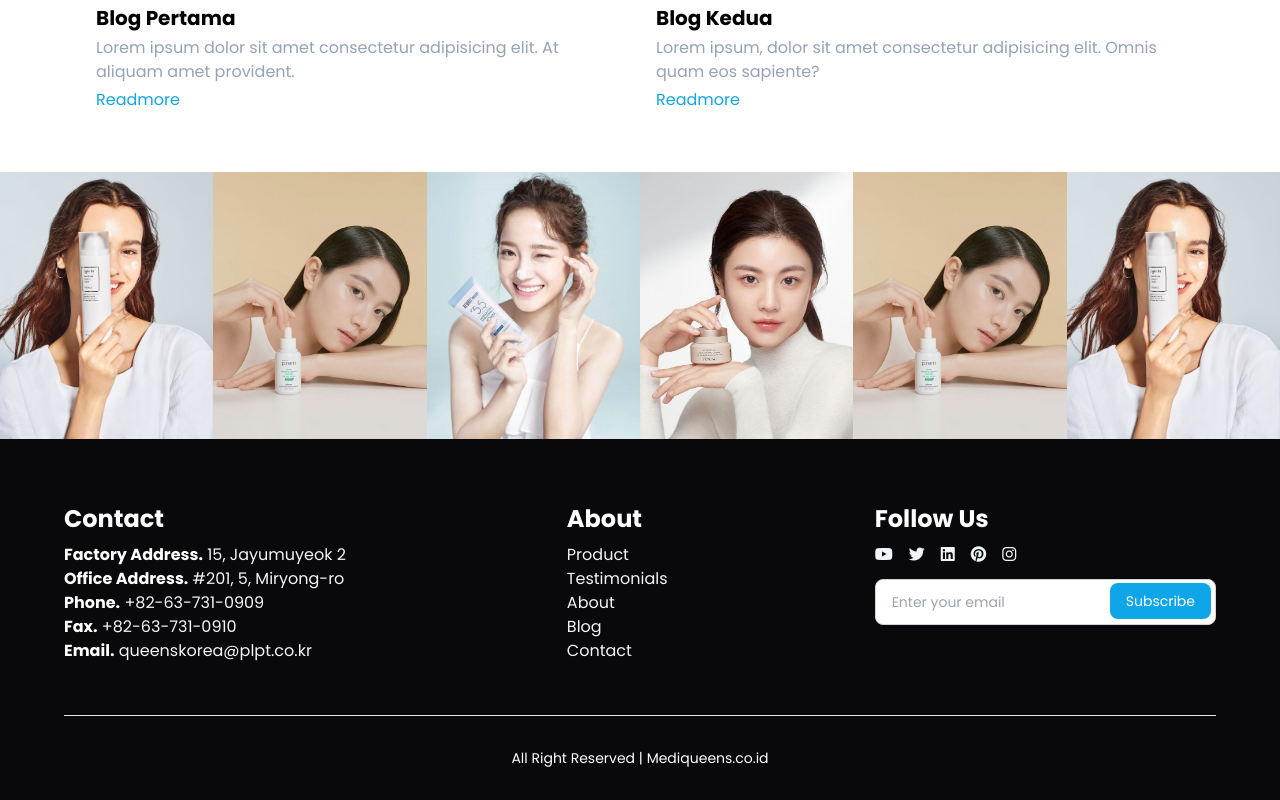
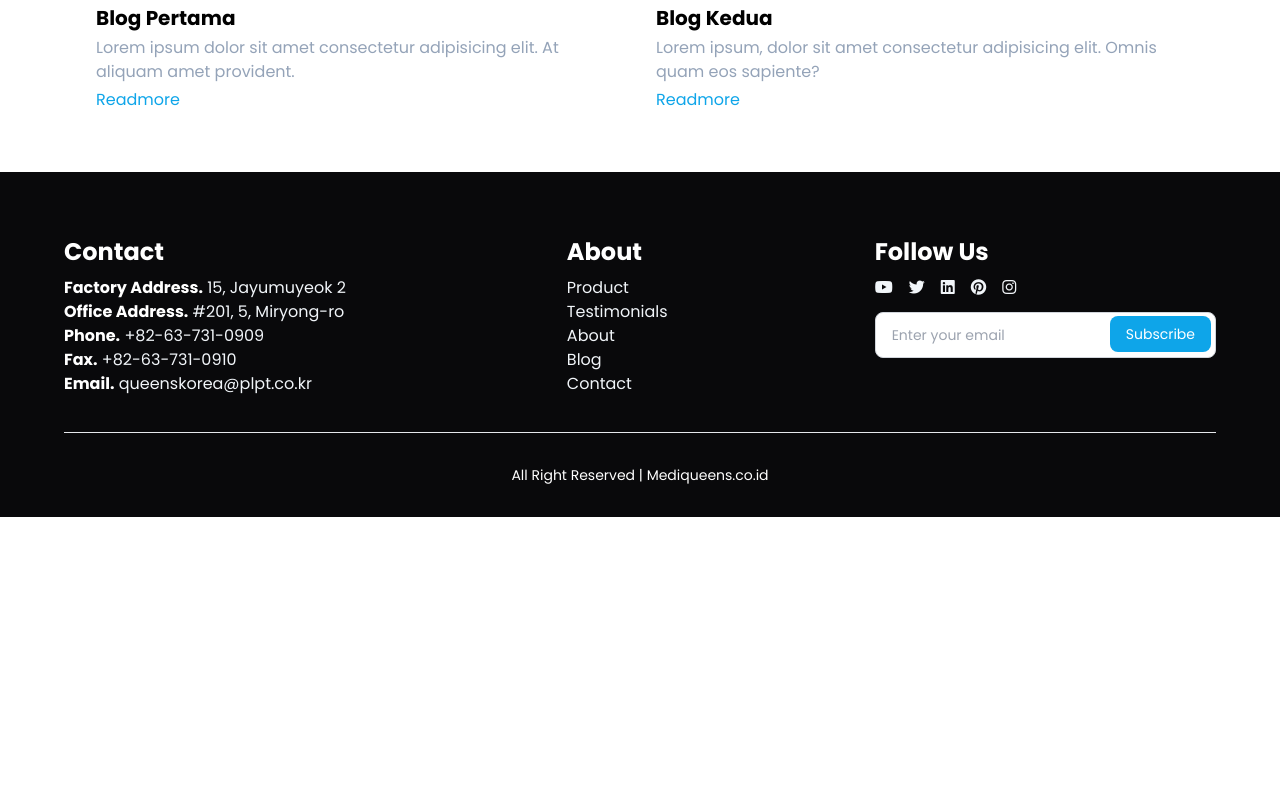
Before and after one commit to Alwansyauqi10/Test-Mediqueens, a website: page index.html in a window 1280 px wide. Shown: the part 4645-5445 px from the top of the page. After the commit the page ends 5162 px from the top, so only its background shows below. Drawn offline with nearby package versions, Linux system fonts and the light colour scheme.

Commit message:
commit 6

```diff
--- a/index.html
+++ b/index.html
@@ -231,46 +231,40 @@
  <!-- Blog Post -->
 
 <!-- Foto Instagram -->
-<section id="foto-instagram">
+<!-- <section id="foto-instagram">
     <div class="grid grid-cols-3 md:grid-cols-6">
         <div class="relative w-full">
             <img src="dist/img/Footer 1.jpg" alt="" class="w-full h-full object-cover">
             <a href="https://www.instagram.com" target="_blank" class="absolute top-2 right-2 text-white">
-                <!-- <i class="fab fa-instagram text-purple-400"></i> -->
             </a>
         </div>
         <div class="relative w-full">
             <img src="dist/img/Footer 2.jpg" alt="" class="w-full h-full object-cover">
             <a href="https://www.instagram.com" target="_blank" class="absolute top-2 right-2 text-white">
-                <!-- <i class="fab fa-instagram text-purple-400"></i> -->
             </a>
         </div>
         <div class="relative w-full">
             <img src="dist/img/Footer 3.jpg" alt="" class="w-full h-full object-cover">
             <a href="https://www.instagram.com" target="_blank" class="absolute top-2 right-2 text-white">
-                <!-- <i class="fab fa-instagram text-purple-400"></i> -->
             </a>
         </div>
         <div class="relative w-full">
             <img src="dist/img/Footer 4.jpg" alt="" class="w-full h-full object-cover">
             <a href="https://www.instagram.com" target="_blank" class="absolute top-2 right-2 text-white">
-                <!-- <i class="fab fa-instagram text-purple-400"></i> -->
             </a>
         </div>
         <div class="relative w-full">
             <img src="dist/img/Footer 2.jpg" alt="" class="w-full h-full object-cover">
             <a href="https://www.instagram.com" target="_blank" class="absolute top-2 right-2 text-white">
-                <!-- <i class="fab fa-instagram text-purple-400"></i> -->
             </a>
         </div>
         <div class="relative w-full">
             <img src="dist/img/Footer 1.jpg" alt="" class="w-full h-full object-cover">
             <a href="https://www.instagram.com" target="_blank" class="absolute top-2 right-2 text-white">
-                <!-- <i class="fab fa-instagram text-purple-400"></i> -->
             </a>
         </div>
     </div>
-</section>
+</section> -->
  <!-- End of Foto Instagram -->
 
 <!-- Contact -->
@@ -360,7 +354,7 @@
 <!-- End Of Contact -->
 
 <!-- Footer -->
-<section class="py-6 bg-zinc-950">
+<section class="py-6 md:py-2 md:pb-6 bg-zinc-950">
     <div class="container">
         <div class="flex flex-wrap border-t pt-6 md:pt-8 pb-2">
             <div class="w-full">
```
Also changed, not shown: dist/output.css.
